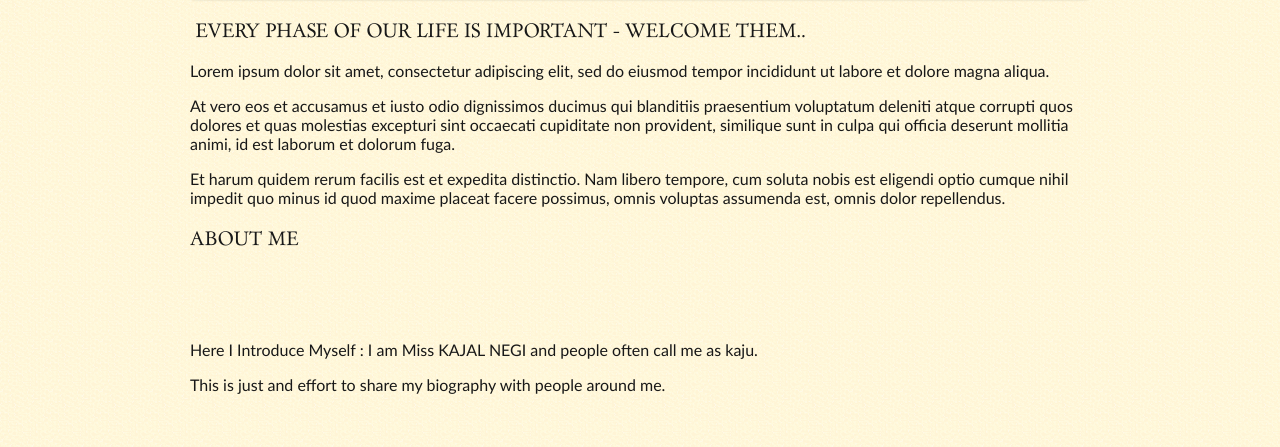
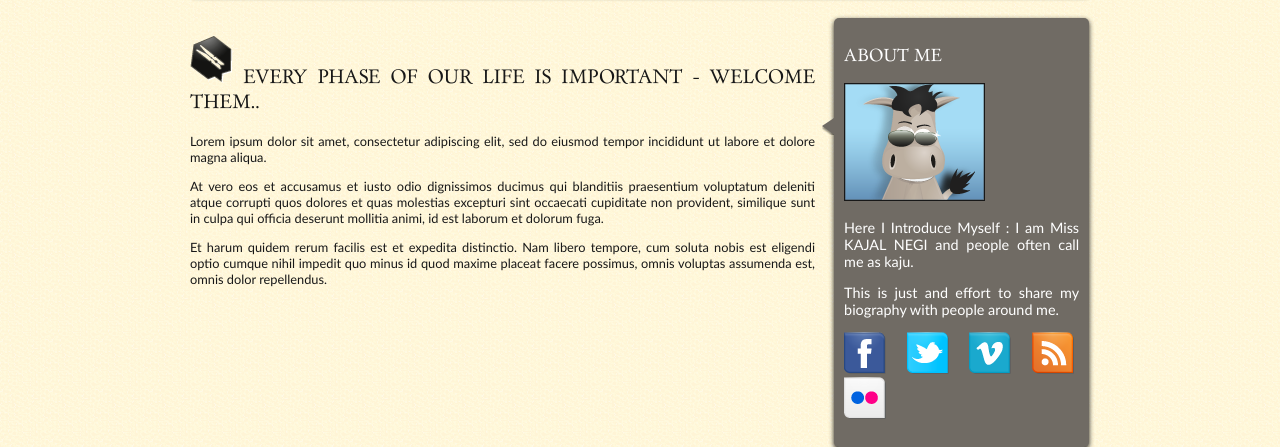
Before and after one commit to kajalelohai/about-me, a plain HTML site: page index.html in a window 1280 px wide. Shown: the part 397-844 px from the top of the page. Drawn offline with Linux system fonts and the light colour scheme.

Commit message:
feat:section css

```diff
--- a/index.css
+++ b/index.css
@@ -3,7 +3,10 @@
 @font-face {
   font-family: 'BallparkWeiner';
   src: url('fonts/ballpark.eot');
-  src: url('fonts/ballpark.eot?#iefix') format('embedded-opentype'), url('fonts/ballpark.woff') format('woff'), url('fonts/ballpark.ttf') format('truetype'), url('fonts/ballpark.svg#BallparkWeiner') format('svg');
+  src: url('fonts/ballpark.eot?#iefix') format('embedded-opentype'),
+    url('fonts/ballpark.woff') format('woff'),
+    url('fonts/ballpark.ttf') format('truetype'),
+    url('fonts/ballpark.svg#BallparkWeiner') format('svg');
   font-weight: normal;
   font-style: normal;
 }
@@ -11,7 +14,10 @@
 @font-face {
   font-family: 'Dayrom';
   src: url('fonts/dayrom.eot');
-  src: url('fonts/dayrom.eot?#iefix') format('embedded-opentype'), url('fonts/dayrom.woff') format('woff'), url('fonts/dayrom.ttf') format('truetype'), url('fonts/dayrom.svg#Dayrom') format('svg');
+  src: url('fonts/dayrom.eot?#iefix') format('embedded-opentype'),
+    url('fonts/dayrom.woff') format('woff'),
+    url('fonts/dayrom.ttf') format('truetype'),
+    url('fonts/dayrom.svg#Dayrom') format('svg');
   font-weight: normal;
   font-style: normal;
 }
@@ -93,7 +99,7 @@ nav a {
 
 nav a:hover {
   color: #760001;
-  border-bottom: 3px solid #760001
+  border-bottom: 3px solid #760001;
 }
 
 /* banner */
@@ -143,3 +149,55 @@ nav a:hover {
 .red-button img {
   border: 0;
 }
+
+/* body */
+
+article,
+aside {
+  display: inline-block;
+  vertical-align: top;
+  text-align: justify;
+}
+
+article {
+  width: 625px;
+  margin-right: 15px;
+}
+
+.cat_icon {
+  vertical-align: middle;
+  margin-right: 8px;
+}
+
+article p {
+  font-size: 0.8em;
+}
+
+aside {
+  position: relative;
+  width: 235px;
+  background-color: #706b64;
+  box-shadow: 0px 2px 5px #1c1a19;
+  border-radius: 5px;
+  padding: 10px;
+  color: white;
+  font-size: 0.9em;
+}
+
+#arrow {
+  position: absolute;
+  left: -12px;
+  top: 100px;
+}
+
+#elohai_picture {
+  text-align: center;
+}
+
+#elohai_picture {
+  border: 1px solid #181818;
+}
+
+aside img {
+  margin-right: 5px;
+}
--- a/index.html
+++ b/index.html
@@ -45,7 +45,7 @@
         <section>
             <article>
                 <h1>
-                    <img src="" alt="" id="icon_category" /> Every Phase Of Our Life Is Important - Welcome Them..
+                    <img src="images/pin.png" alt="" id="cat_icon" /> Every Phase Of Our Life Is Important - Welcome Them..
                 </h1>
                 <p>Lorem ipsum dolor sit amet, consectetur adipiscing elit, sed do eiusmod tempor incididunt ut labore et dolore
                     magna aliqua.</p>
@@ -58,18 +58,18 @@
             </article>
             <aside>
                 <h1>About Me</h1>
-                <img src="" alt="" id="arrow" />
+                <img src="images/arrow.png" alt="" id="arrow" />
                 <p>
-                    <img src="" alt="" id="elohai_picture" />
+                    <img src="images/zozor.png" alt="" id="elohai_picture" />
                 </p>
                 <p>Here I Introduce Myself : I am Miss KAJAL NEGI and people often call me as kaju.</p>
                 <p>This is just and effort to share my biography with people around me.</p>
                 <p>
-                    <img src="" alt="" />
-                    <img src="" alt="" />
-                    <img src="" alt="" />
-                    <img src="" alt="" />
-                    <img src="" alt="" />
+                    <img src="images/facebook.png" alt="" />
+                    <img src="images/twitter.png" alt="" />
+                    <img src="images/vimeo.png" alt="" />
+                    <img src="images/rss.png" alt="" />
+                    <img src="images/flickr.png" alt="" />
                 </p>
             </aside>
         </section>
```
